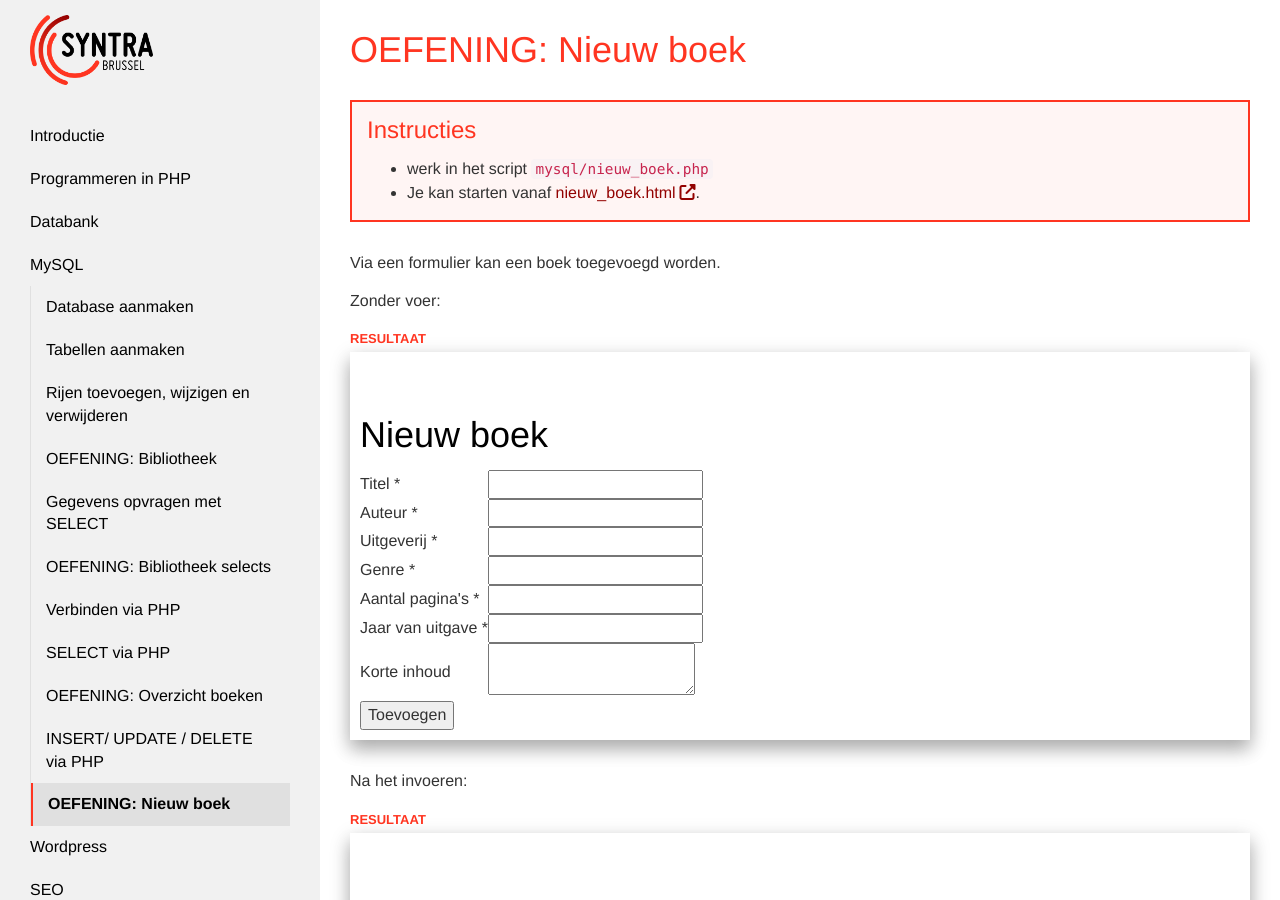
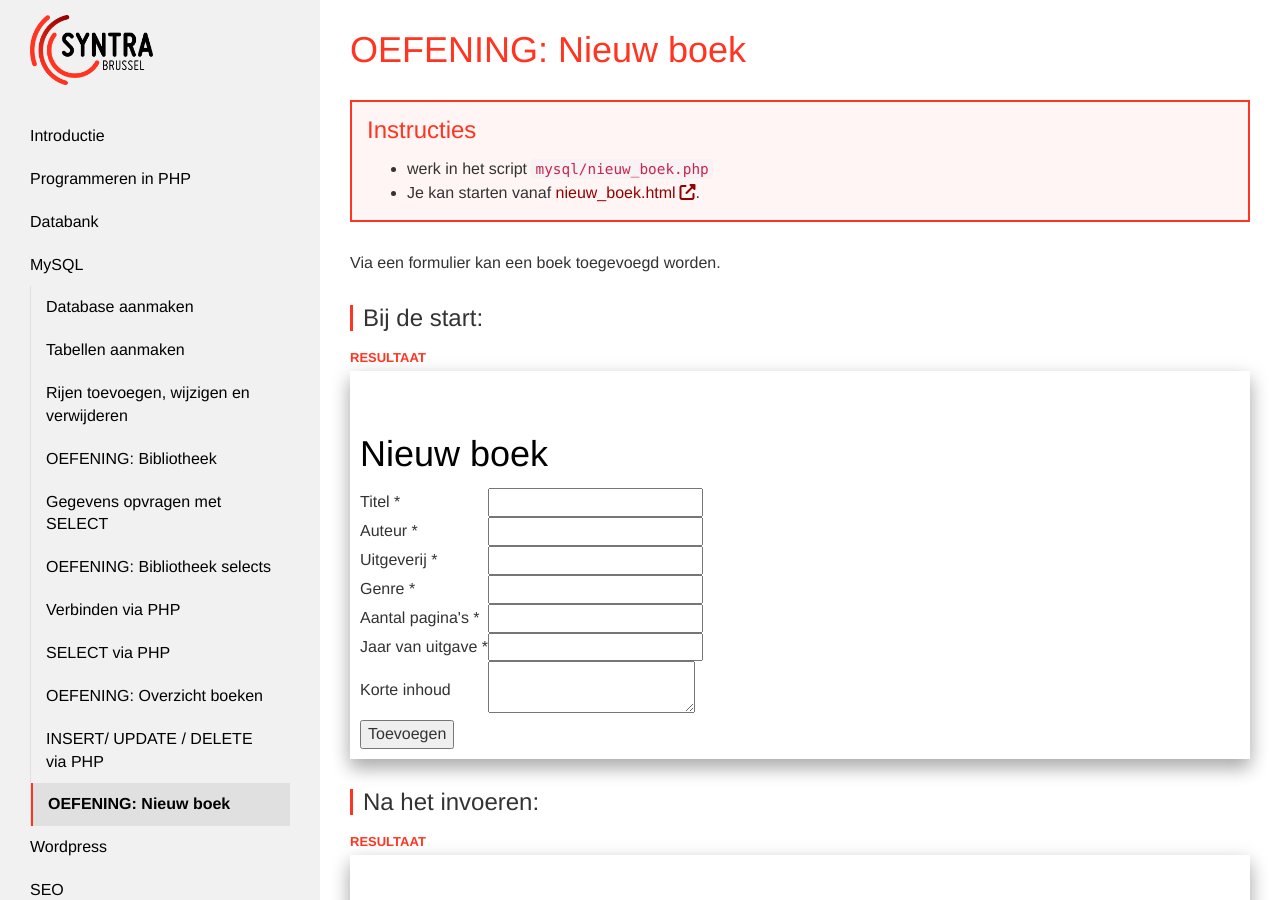
Before and after one commit to Syntra-Brussel/dynamische-webtechnieken, a Jekyll site: the page built from mysql/oefening-bibliotheek-nieuw-boek.md, in a window 1280 px wide and 900 px high. Built offline with Jekyll 4.4.1, drawn with Linux system fonts in a browser that asks for light colours; nearby versions of some CDN libraries; a script that is not in the unit is left out.

Commit message:
Update oefening-bibliotheek-nieuw-boek.md

```diff
--- a/mysql/oefening-bibliotheek-nieuw-boek.md
+++ b/mysql/oefening-bibliotheek-nieuw-boek.md
@@ -15,7 +15,7 @@ collection: mysql
 
 Via een formulier kan een boek toegevoegd worden.
 
-Zonder voer:
+### Bij de start:
 <div class="shadow result">
   <h1 style="color: #000">Nieuw boek</h1>
   <form>
@@ -53,7 +53,7 @@ Zonder voer:
   </form>
 </div>
 
-Na het invoeren:
+### Na het invoeren:
 <div class="shadow result">
   <h1 style="color: #000">Nieuw boek</h1>
 
```
